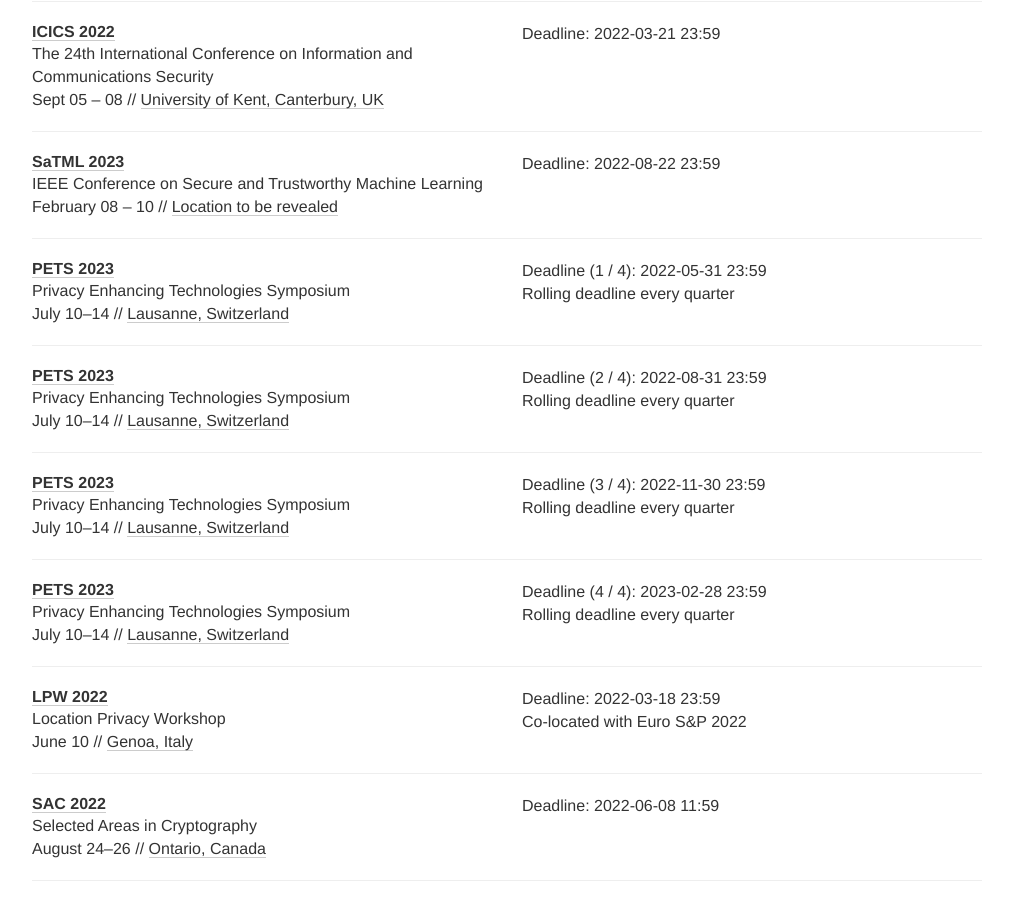
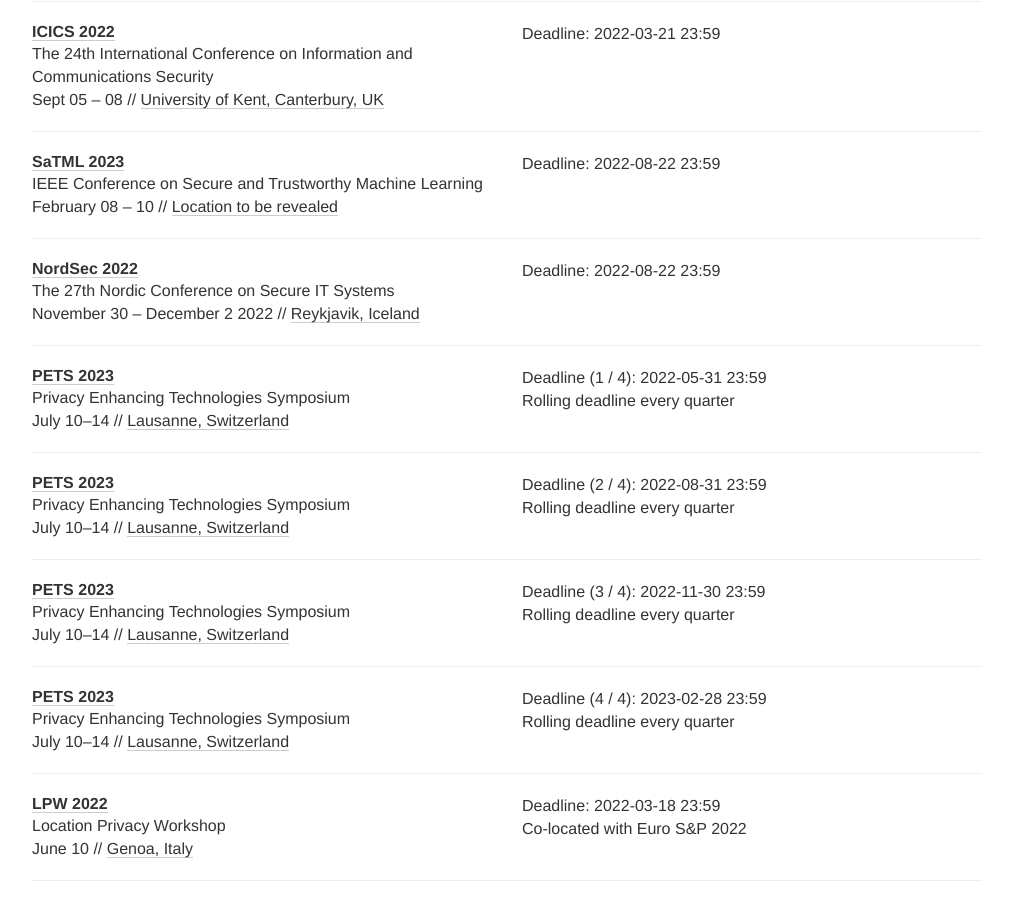
Before and after one commit to sec-deadlines/sec-deadlines.github.io, a Jekyll site: the page built from index.html, in a window 1280 px wide and 900 px high, scrolled down 3233 px. Shown: the whole window, without its empty margins (133-1146 px from the left). Built offline with Jekyll 4.4.1, drawn with Linux system fonts in a browser that asks for light colours; nearby versions of some CDN libraries; comment, search, counter and statistics services are not loaded.

Commit message:
Add NordSec 2022.

```diff
--- a/_data/conferences.yml
+++ b/_data/conferences.yml
@@ -185,6 +185,16 @@
   deadline: ["2022-08-22 23:59"]
   place: Location to be revealed
   tags: [SEC, PRIV, CONF]
+
+- name: NordSec
+  year: 2022
+  description: The 27th Nordic Conference on Secure IT Systems
+  link: https://nordsec2022.ru.is/
+  deadline: ["2022-08-22 23:59"]
+  date: "November 30 - December 2 2022"
+  place: Reykjavik, Iceland
+  tags: [SEC, PRIV, CONF]
+
 
 # Privacy
 
```
